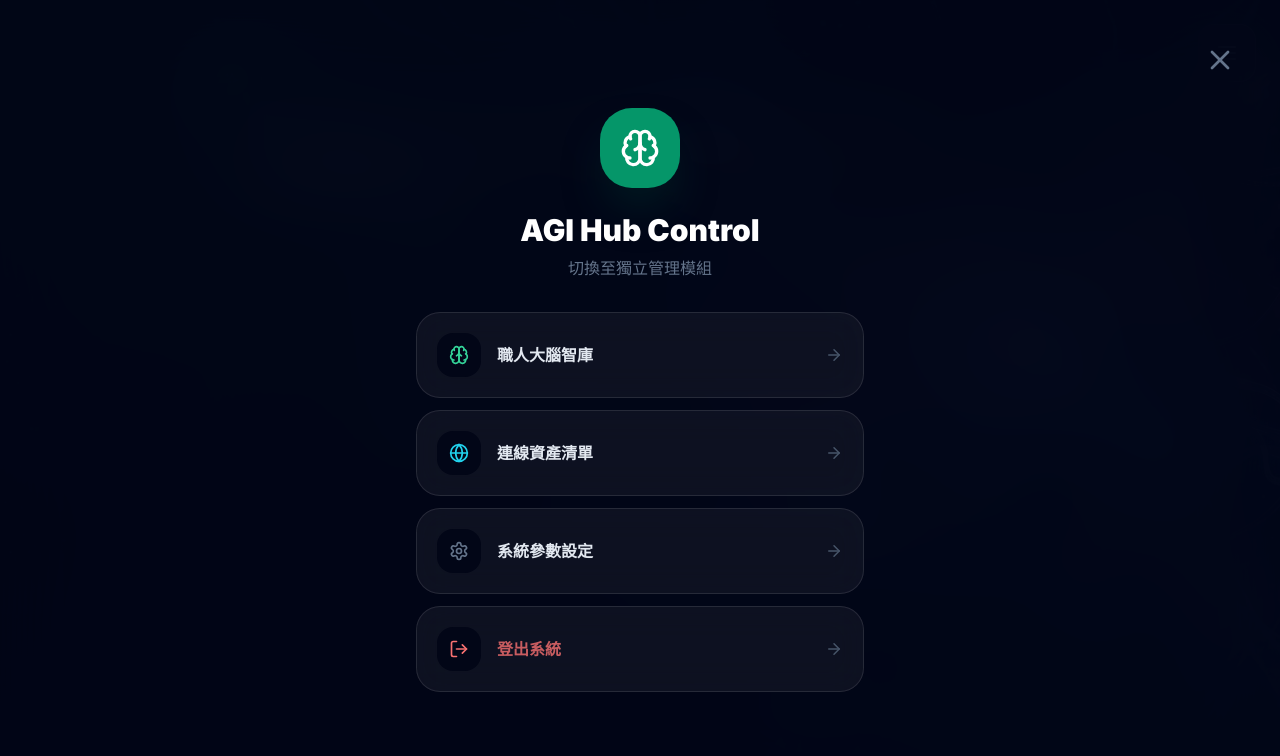
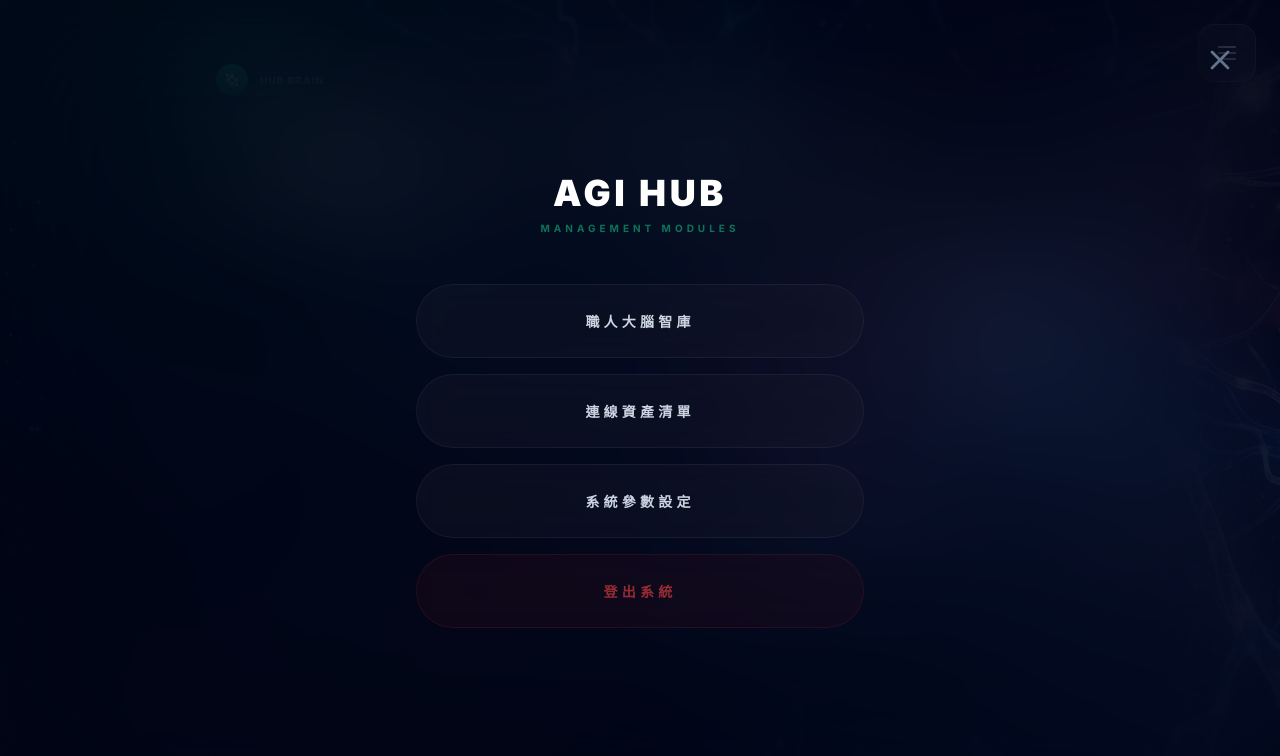
Before and after one commit to ivanlai33-del/agi-hub, a Next.js app: page / in a window 1280 px wide. Both pictures are taken after a click on the button 1227 px from the left and 53 px from the top of the page. Shown: the top 756 px of the page. Built offline with nearby package versions, Linux system fonts and the light colour scheme.

Commit message:
style: refine menu overlay with icon-free glass aesthetic

```diff
--- a/src/components/agi-hub/PureChat.tsx
+++ b/src/components/agi-hub/PureChat.tsx
@@ -105,7 +105,7 @@ export const PureChat: React.FC = () => {
 
       {/* Immersive Menu Overlay */}
       {isMenuOpen && (
-        <div className="fixed inset-0 z-[100] bg-slate-950/90 backdrop-blur-2xl animate-in fade-in duration-300 flex items-center justify-center p-8">
+        <div className="fixed inset-0 z-[100] bg-slate-950/40 backdrop-blur-3xl animate-in fade-in duration-500 flex items-center justify-center p-8">
           <button
             onClick={() => setIsMenuOpen(false)}
             className="absolute top-8 right-8 p-3 text-slate-500 hover:text-white transition-colors"
@@ -113,43 +113,36 @@ export const PureChat: React.FC = () => {
             <X size={32} />
           </button>
 
-          <div className="max-w-md w-full space-y-8 text-center">
+          <div className="max-w-md w-full space-y-12 text-center">
             <div className="space-y-2">
-              <div className="w-20 h-20 bg-emerald-600 rounded-[2rem] mx-auto flex items-center justify-center text-white shadow-2xl shadow-emerald-900/40 mb-6">
-                <Brain size={40} />
-              </div>
-              <h2 className="text-3xl font-black text-white">AGI Hub Control</h2>
-              <p className="text-slate-500 font-medium">切換至獨立管理模組</p>
+              <h2 className="text-4xl font-black text-white tracking-widest">AGI HUB</h2>
+              <p className="text-emerald-500/60 font-bold uppercase tracking-[0.4em] text-[10px]">Management Modules</p>
             </div>
 
-            <nav className="grid grid-cols-1 gap-3">
+            <nav className="grid grid-cols-1 gap-4">
               {[
-                { label: '職人大腦智庫', href: '/registry', icon: Brain, color: 'text-emerald-400' },
-                { label: '連線資產清單', href: '/assets', icon: Globe, color: 'text-cyan-400' },
-                { label: '系統參數設定', href: '#', icon: Settings, color: 'text-slate-500' },
+                { label: '職人大腦智庫', href: '/registry', color: 'hover:text-emerald-400' },
+                { label: '連線資產清單', href: '/assets', color: 'hover:text-cyan-400' },
+                { label: '系統參數設定', href: '#', color: 'hover:text-slate-200' },
               ].map((item) => (
                 <Link
                   key={item.label}
                   href={item.href}
-                  className="flex items-center gap-4 p-5 glass-button rounded-3xl group"
+                  className={`block p-6 bg-white/[0.03] hover:bg-white/[0.08] backdrop-blur-xl border border-white/5 hover:border-white/20 rounded-full transition-all duration-500 group`}
                 >
-                  <div className={`p-3 rounded-2xl bg-slate-950 ${item.color}`}>
-                    <item.icon size={20} />
-                  </div>
-                  <span className="flex-1 text-left font-bold text-slate-200">{item.label}</span>
-                  <ArrowRight size={18} className="text-slate-600 group-hover:text-white transition-colors" />
+                  <span className={`text-sm font-bold tracking-[0.3em] text-slate-300 ${item.color} transition-colors`}>
+                    {item.label}
+                  </span>
                 </Link>
               ))}
 
               <button
                 onClick={handleLogout}
-                className="flex items-center gap-4 p-5 glass-button rounded-3xl group border-red-500/10 hover:border-red-500/30"
+                className="block p-6 bg-red-500/5 hover:bg-red-500/10 backdrop-blur-xl border border-red-500/10 hover:border-red-500/30 rounded-full transition-all duration-500 group"
               >
-                <div className="p-3 rounded-2xl bg-slate-950 text-red-400">
-                  <LogOut size={20} />
-                </div>
-                <span className="flex-1 text-left font-bold text-red-400/80 group-hover:text-red-400">登出系統</span>
-                <ArrowRight size={18} className="text-slate-600 group-hover:text-red-400 transition-colors" />
+                <span className="text-sm font-bold tracking-[0.3em] text-red-500/60 group-hover:text-red-500 transition-colors">
+                  登出系統
+                </span>
               </button>
             </nav>
           </div>
```
